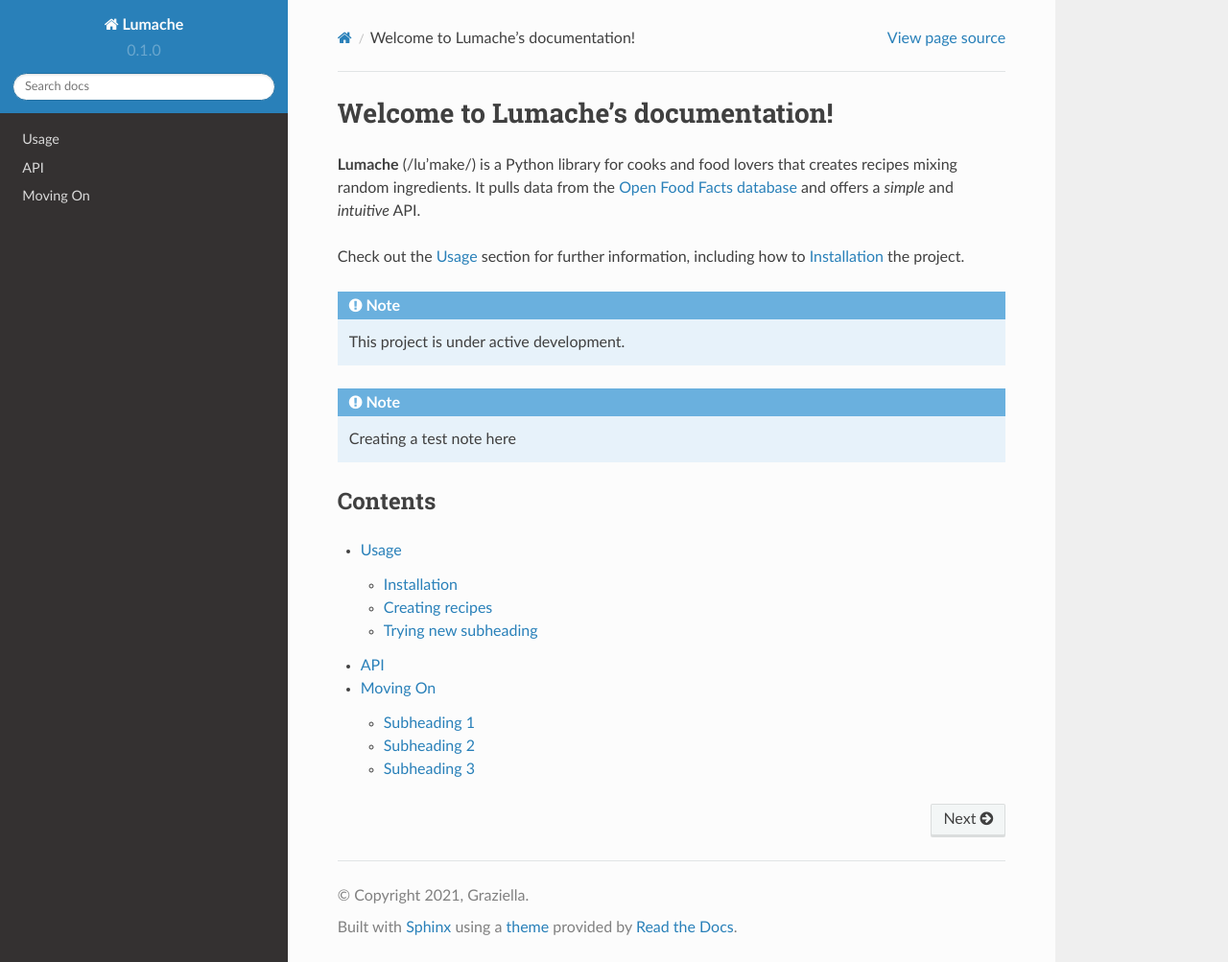
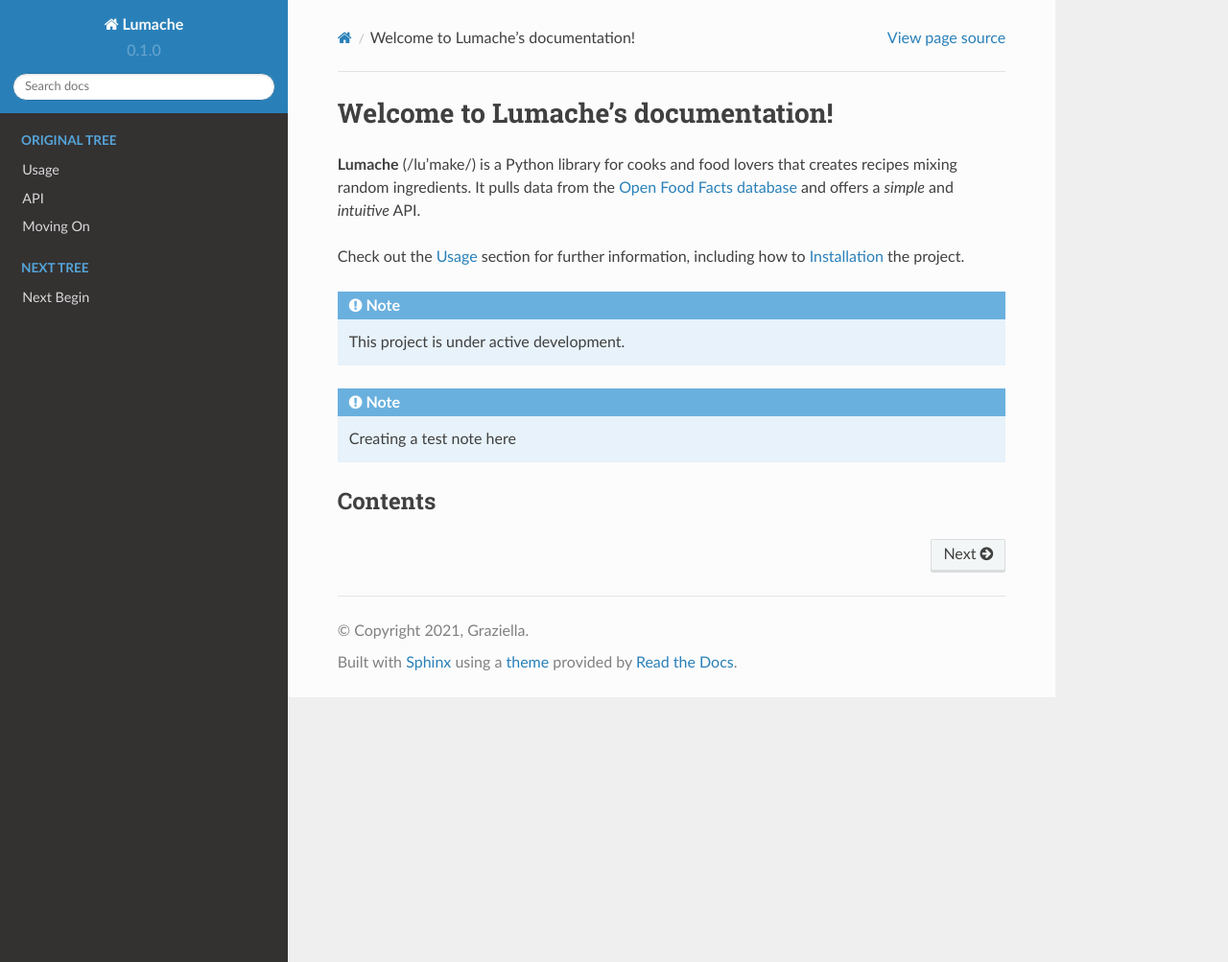
Before and after one commit to haplio/rtd-tutorial, a Sphinx documentation site: the page built from docs/source/index.rst, in a window 1280 px wide and 1003 px high. Shown: the whole window at 96% size. Built offline with Sphinx 7.4.7 and the Read the Docs theme 2.0.0, drawn with Linux system fonts in a browser that asks for light colours.

Commit message:
Adding a new TOC tree with new content. Let's see the changes

```diff
--- a/docs/source/index.rst
+++ b/docs/source/index.rst
@@ -20,7 +20,17 @@
 --------
 
 .. toctree::
+   :hidden:
+   :caption: Original Tree
+   :name: sec-original
 
    usage
    api
    moving-on
+
+.. toctree::
+   :hidden:
+   :caption: Next Tree
+   :name: sec-next
+
+   next-begin
--- /dev/null
+++ b/docs/source/next-begin.rst
@@ -0,0 +1,4 @@
+Next Begin
+==========
+
+We are beginning the next thing over here, yes? Yes
```
